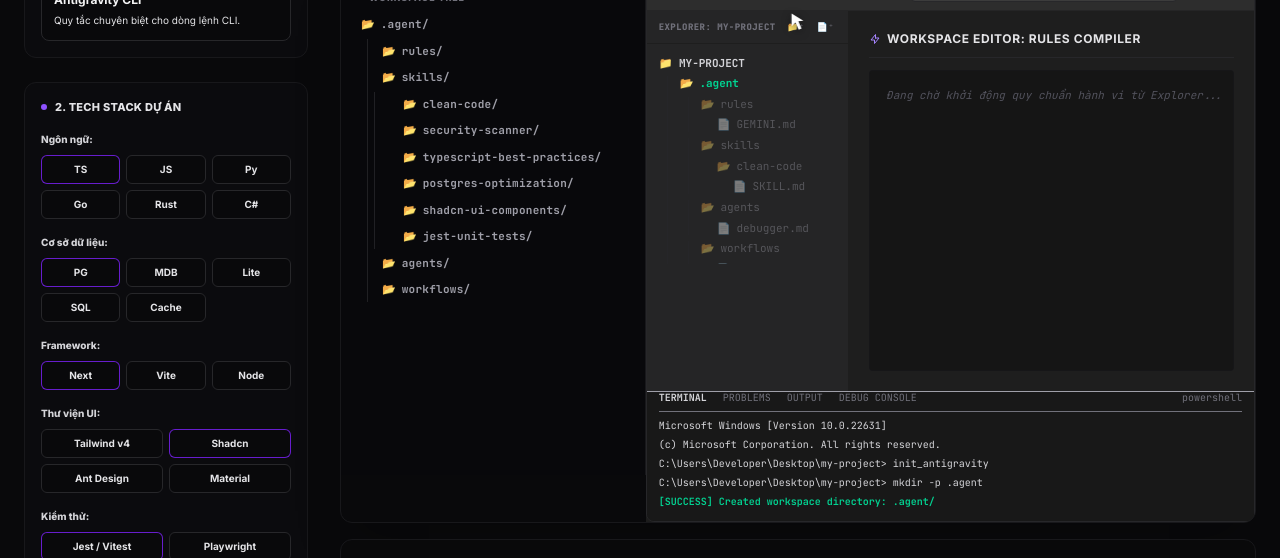
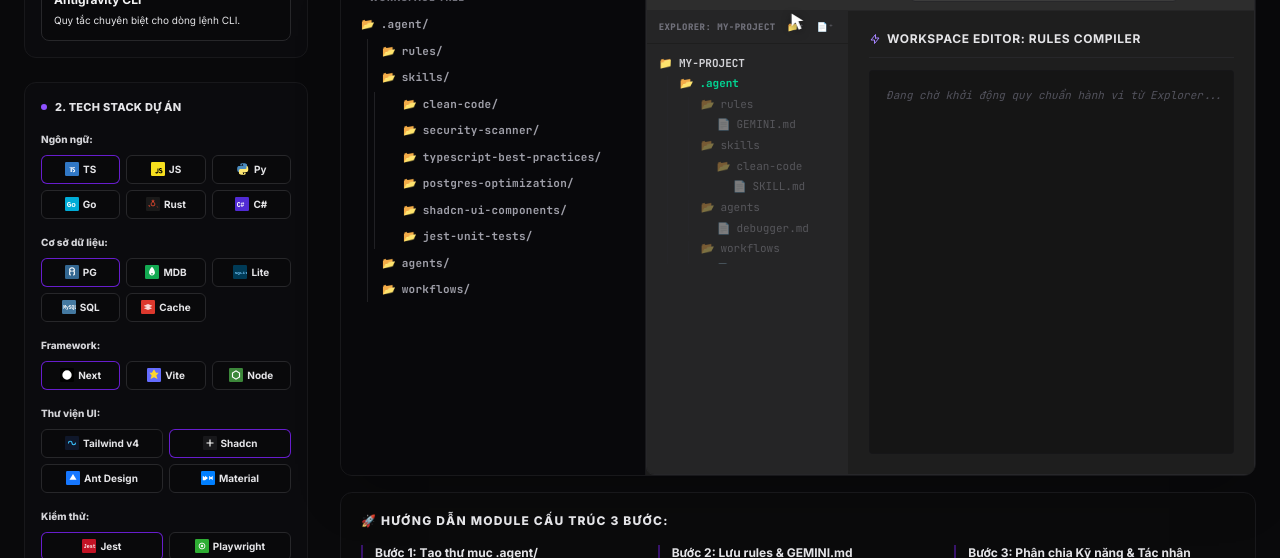
Before and after one commit to vanthiet1/dev-vibe-cheatsheet, a Next.js app: page /ai-config in a window 1280 px wide. Shown: the part 394-952 px from the top of the page. Built offline with nearby package versions, Linux system fonts and the light colour scheme; no server answers.

Commit message:
feat: implement AI configuration dashboard with template-based rule generation and copy-to-clipboard functionality

```diff
--- a/src/app/ai-config/page.tsx
+++ b/src/app/ai-config/page.tsx
@@ -91,6 +91,35 @@
   );
 }
 
+// Brand SVG icons for Tech Stack buttons
+const TECH_ICONS: Record<string, React.ReactNode> = {
+  // Languages
+  typescript: <svg viewBox="0 0 24 24" className="w-3.5 h-3.5 shrink-0" fill="#3178C6"><rect width="24" height="24" rx="2" fill="#3178C6"/><path d="M13.5 15.5v1.7c.3.2.7.3 1.1.3 1.7 0 2.8-1 2.8-2.5 0-1.3-.7-2-2.1-2.6-.9-.4-1.2-.7-1.2-1.2s.4-.9 1-.9c.5 0 1 .2 1.4.6l1-1.3C17 9.1 16.2 8.8 15.1 8.8c-1.6 0-2.7 1-2.7 2.4 0 1.2.7 1.9 2.2 2.5.8.3 1.1.7 1.1 1.2 0 .6-.4 1-1.1 1-.6 0-1.1-.3-1.5-.7l-.6.3zm-3.9-5.6H7.5V8.9H14v1H11.7V17H9.6V9.9z" fill="white"/></svg>,
+  javascript: <svg viewBox="0 0 24 24" className="w-3.5 h-3.5 shrink-0" fill="none"><rect width="24" height="24" rx="2" fill="#F7DF1E"/><path d="M7.5 17.8l1.4-.9c.3.5.6.9 1.2.9.6 0 1-.3 1-1.2V11h1.7v5.7c0 2-1.1 2.8-2.8 2.8-1.5 0-2.3-.8-2.7-1.7zm6.1-.2l1.4-.8c.4.6.9 1.1 1.8 1.1.8 0 1.2-.4 1.2-.9 0-.6-.5-.9-1.4-1.2l-.5-.2c-1.4-.6-2.3-1.3-2.3-2.8 0-1.4 1-2.4 2.6-2.4 1.1 0 1.9.4 2.5 1.4l-1.4.9c-.3-.5-.6-.7-1.1-.7-.5 0-.8.3-.8.7 0 .5.3.7 1.1 1l.5.2c1.6.7 2.5 1.4 2.5 2.9 0 1.7-1.3 2.6-3 2.6-1.7 0-2.8-.9-3.1-1.8z" fill="black"/></svg>,
+  python: <svg viewBox="0 0 24 24" className="w-3.5 h-3.5 shrink-0"><defs><linearGradient id="pyG" x1="0" y1="0" x2="1" y2="1"><stop offset="0%" stopColor="#4B8BBE"/><stop offset="100%" stopColor="#FFE873"/></linearGradient></defs><path d="M12 2C7 2 7.5 4 7.5 4v2h5v1H5S2 6.7 2 12s2.5 5 2.5 5H6v-2.5S5.8 12 8 12h8c2 0 3-1 3-3V5c0-2-2-3-7-3zm-1 1.5c.6 0 1 .4 1 1s-.4 1-1 1-1-.4-1-1 .4-1 1-1z" fill="#4B8BBE"/><path d="M12 22c5 0 4.5-2 4.5-2v-2h-5v-1h7s2.5.3 2.5-5-2.5-5-2.5-5H18v2.5S18.2 12 16 12H8c-2 0-3 1-3 3v4c0 2 2 3 7 3zm1-1.5c-.6 0-1-.4-1-1s.4-1 1-1 1 .4 1 1-.4 1-1 1z" fill="#FFE873"/></svg>,
+  go: <svg viewBox="0 0 24 24" className="w-3.5 h-3.5 shrink-0" fill="none"><rect width="24" height="24" rx="2" fill="#00ACD7"/><text x="3" y="17" fontSize="13" fontWeight="bold" fill="white" fontFamily="monospace">Go</text></svg>,
+  rust: <svg viewBox="0 0 24 24" className="w-3.5 h-3.5 shrink-0" fill="#CE422B"><rect width="24" height="24" rx="2" fill="#1a1a1a"/><path d="M12 4l1 2h2l-1.5 1.5.5 2L12 8.5 10 9.5l.5-2L9 6h2zm0 4c2.2 0 4 1.8 4 4s-1.8 4-4 4-4-1.8-4-4 1.8-4 4-4zm0 1.5c-1.4 0-2.5 1.1-2.5 2.5s1.1 2.5 2.5 2.5 2.5-1.1 2.5-2.5-1.1-2.5-2.5-2.5zM4 16l1-1h1v1.5H5v.5h2v-3H4v2zm15 0v2h2v-.5h-1.5V16H18l1 1v-1h1z" fill="#CE422B"/></svg>,
+  csharp: <svg viewBox="0 0 24 24" className="w-3.5 h-3.5 shrink-0"><rect width="24" height="24" rx="2" fill="#512BD4"/><text x="3" y="17" fontSize="11" fontWeight="bold" fill="white" fontFamily="monospace">C#</text></svg>,
+  // Databases
+  postgres: <svg viewBox="0 0 24 24" className="w-3.5 h-3.5 shrink-0" fill="none"><rect width="24" height="24" rx="2" fill="#336791"/><path d="M12 4c-3 0-5 2-5 4v1c0 .5.2 1 .5 1.4C7.2 11 7 11.5 7 12v4c0 1.1.9 2 2 2h1v-2H9v-4c0-.6.4-1 1-1h4c.6 0 1 .4 1 1v4h-1v2h1c1.1 0 2-.9 2-2v-4c0-.5-.2-1-.5-1.4.3-.4.5-.9.5-1.4V8c0-2-2-4-5-4zm0 2c1.7 0 3 .9 3 2s-1.3 2-3 2-3-.9-3-2 1.3-2 3-2z" fill="white"/></svg>,
+  mongodb: <svg viewBox="0 0 24 24" className="w-3.5 h-3.5 shrink-0" fill="none"><rect width="24" height="24" rx="2" fill="#13AA52"/><path d="M12 3c0 0-5 5-5 10 0 2.8 2.2 5 5 5s5-2.2 5-5C17 8 12 3 12 3zm0 13.5c-.8 0-1.5-.7-1.5-1.5s.7-1.5 1.5-1.5 1.5.7 1.5 1.5-.7 1.5-1.5 1.5z" fill="white"/></svg>,
+  sqlite: <svg viewBox="0 0 24 24" className="w-3.5 h-3.5 shrink-0"><rect width="24" height="24" rx="2" fill="#003B57"/><text x="3" y="16" fontSize="7.5" fontWeight="bold" fill="#75c8fb" fontFamily="monospace">SQLite</text></svg>,
+  mysql: <svg viewBox="0 0 24 24" className="w-3.5 h-3.5 shrink-0"><rect width="24" height="24" rx="2" fill="#4479A1"/><text x="2" y="16" fontSize="8" fontWeight="bold" fill="white" fontFamily="monospace">MySQL</text></svg>,
+  redis: <svg viewBox="0 0 24 24" className="w-3.5 h-3.5 shrink-0" fill="none"><rect width="24" height="24" rx="2" fill="#DC382D"/><path d="M5 14l7-3 7 3-7 3-7-3zm0-4l7-3 7 3-7 3-7-3z" fill="white" opacity=".8"/><path d="M5 10l7 3 7-3" stroke="white" strokeWidth=".5" fill="none"/></svg>,
+  // Frameworks
+  "nextjs-app": <svg viewBox="0 0 24 24" className="w-3.5 h-3.5 shrink-0" fill="none"><rect width="24" height="24" rx="2" fill="black"/><path d="M12 4a8 8 0 100 16A8 8 0 0012 4zm-1 4.5V16l5.5-7.5H11z" fill="white"/></svg>,
+  "react-vite": <svg viewBox="0 0 24 24" className="w-3.5 h-3.5 shrink-0" fill="none"><rect width="24" height="24" rx="2" fill="#646CFF"/><path d="M12 2l3.5 6H20l-4 5 2 6-6-3-6 3 2-6-4-5h4.5z" fill="#FFD62E"/></svg>,
+  nodejs: <svg viewBox="0 0 24 24" className="w-3.5 h-3.5 shrink-0" fill="none"><rect width="24" height="24" rx="2" fill="#3C873A"/><path d="M12 4L5 8v8l7 4 7-4V8l-7-4zm0 2l5 3v6l-5 3-5-3V9l5-3z" fill="white"/></svg>,
+  // UI Libraries
+  "tailwind-v4": <svg viewBox="0 0 24 24" className="w-3.5 h-3.5 shrink-0" fill="none"><rect width="24" height="24" rx="2" fill="#0F172A"/><path d="M6 12c0-2 1-3 3-3s3 1 3 3 1 3 3 3 3-1 3-3" stroke="#38BDF8" strokeWidth="2" strokeLinecap="round" fill="none"/></svg>,
+  shadcn: <svg viewBox="0 0 24 24" className="w-3.5 h-3.5 shrink-0" fill="none"><rect width="24" height="24" rx="2" fill="#18181B"/><line x1="6" y1="12" x2="18" y2="12" stroke="white" strokeWidth="2"/><line x1="12" y1="6" x2="12" y2="18" stroke="white" strokeWidth="2"/></svg>,
+  antd: <svg viewBox="0 0 24 24" className="w-3.5 h-3.5 shrink-0" fill="none"><rect width="24" height="24" rx="2" fill="#1677FF"/><path d="M12 5l6 10H6z" fill="white"/></svg>,
+  mui: <svg viewBox="0 0 24 24" className="w-3.5 h-3.5 shrink-0" fill="none"><rect width="24" height="24" rx="2" fill="#007FFF"/><path d="M3 16V8l4 3V8l5 4-5 4v-4L7 16zm11-8l3 3 3-3v8l-3-3-3 3V8z" fill="white"/></svg>,
+  // Testing
+  jest: <svg viewBox="0 0 24 24" className="w-3.5 h-3.5 shrink-0" fill="none"><rect width="24" height="24" rx="2" fill="#C21325"/><text x="3" y="16" fontSize="8.5" fontWeight="bold" fill="white" fontFamily="monospace">Jest</text></svg>,
+  playwright: <svg viewBox="0 0 24 24" className="w-3.5 h-3.5 shrink-0" fill="none"><rect width="24" height="24" rx="2" fill="#2EAD33"/><circle cx="12" cy="12" r="5" stroke="white" strokeWidth="1.5" fill="none"/><circle cx="12" cy="12" r="2" fill="white"/></svg>,
+};
+
 // Hierarchical visual directory tree interface
 interface TreeNode {
   name: string;
@@ -143,12 +172,6 @@
 }) {
   // Stepper completion and dynamic loop variables
   const [completedSteps, setCompletedSteps] = useState<number[]>([]);
-  const [terminalLogs, setTerminalLogs] = useState<string[]>([
-    "Microsoft Windows [Version 10.0.22631]",
-    "(c) Microsoft Corporation. All rights reserved.",
-    "",
-    "C:\\Users\\Developer\\Desktop\\my-project> init_antigravity"
-  ]);
 
   // Stepper input text fields for character-by-character visual typing
   const [folderInputVal, setFolderInputVal] = useState("");
@@ -165,23 +188,10 @@
   const [editorText, setEditorText] = useState("");
   const [showLaser, setShowLaser] = useState(false);
 
-  const terminalContainerRef = useRef<HTMLDivElement>(null);
-
-  // Auto-scroll terminal log pane within its isolated container
-  useEffect(() => {
-    if (terminalContainerRef.current) {
-      terminalContainerRef.current.scrollTop = terminalContainerRef.current.scrollHeight;
-    }
-  }, [terminalLogs]);
-
   // Visual Autopilot sequence runner inside simulator
   useEffect(() => {
     let active = true;
     let timerId: NodeJS.Timeout;
-
-    const addLog = (msg: string) => {
-      if (active) setTerminalLogs(prev => [...prev, msg]);
-    };
 
     // Continuous loop executing the entire VS Code simulation lifecycle
     const playSimulatorSequence = async () => {
@@ -197,12 +207,6 @@
       setShowLaser(false);
       setCursorX(280);
       setCursorY(150);
-      setTerminalLogs([
-        "Microsoft Windows [Version 10.0.22631]",
-        "(c) Microsoft Corporation. All rights reserved.",
-        "",
-        "C:\\Users\\Developer\\Desktop\\my-project> init_antigravity"
-      ]);
 
       await new Promise(resolve => setTimeout(resolve, 1500));
       if (!active) return;
@@ -218,7 +222,6 @@
       setCursorAction("clicking");
       await new Promise(resolve => setTimeout(resolve, 250));
       setCursorAction("idle");
-      addLog("C:\\Users\\Developer\\Desktop\\my-project> mkdir -p .agent");
       setShowFolderInput(true);
       await new Promise(resolve => setTimeout(resolve, 350));
       if (!active) return;
@@ -238,7 +241,6 @@
       // Phase 4: Submit folder creation
       setShowFolderInput(false);
       setCompletedSteps(prev => [...prev, 1]);
-      addLog("[SUCCESS] Created workspace directory: .agent/");
       await new Promise(resolve => setTimeout(resolve, 900));
       if (!active) return;
 
@@ -253,7 +255,6 @@
       setCursorAction("clicking");
       await new Promise(resolve => setTimeout(resolve, 250));
       setCursorAction("idle");
-      addLog("C:\\Users\\Developer\\Desktop\\my-project> touch .agent/rules/GEMINI.md");
       setShowFileInput(true);
       await new Promise(resolve => setTimeout(resolve, 350));
       if (!active) return;
@@ -273,9 +274,6 @@
       // Phase 8: Submit rules file creation
       setShowFileInput(false);
       setCompletedSteps(prev => [...prev, 2, 3, 4]);
-      addLog("[SUCCESS] Created Rule behavioural spec file: .agent/rules/GEMINI.md");
-      addLog("[SUCCESS] Generated skill directories and AI specialist agents.");
-      addLog("[SUCCESS] Configured workspace automation workflows.");
       await new Promise(resolve => setTimeout(resolve, 900));
       if (!active) return;
 
@@ -308,9 +306,6 @@
 
       await new Promise(resolve => setTimeout(resolve, 400));
       setShowLaser(false);
-      addLog("");
-      addLog("✨ [COMPLETE] Antigravity IDE configuration generated successfully!");
-      addLog("✨ Ready to pair program with Google Antigravity Agent! 🚀");
 
       // Loop cooldown delay before resetting
       timerId = setTimeout(() => {
@@ -377,7 +372,7 @@
             </div>
           </div>
 
-          <div className="p-3 space-y-1.5 text-[11px] overflow-y-auto overscroll-contain max-h-[220px]">
+          <div className="p-3 space-y-1.5 text-[11px] overflow-y-hidden max-h-[220px]">
             <div className="font-bold text-zinc-300">📁 MY-PROJECT</div>
 
             {/* .agent/ folder tree */}
@@ -527,7 +522,7 @@
           </div>
 
           {/* Interactive laser compilation sweep sweep block */}
-          <div className="flex-grow font-mono text-[11px] leading-relaxed text-zinc-300 overflow-y-auto overscroll-contain whitespace-pre relative border border-zinc-900/60 rounded bg-[#151515] p-4 select-text">
+          <div className="flex-grow font-mono text-[11px] leading-relaxed text-zinc-300 overflow-y-hidden whitespace-pre relative border border-zinc-900/60 rounded bg-[#151515] p-4 select-text">
             {showLaser && (
               <div className="absolute left-0 right-0 h-0.5 bg-gradient-to-r from-transparent via-violet-500 to-transparent animate-pulse shadow-[0_0_15px_rgba(139,92,246,0.8)]" style={{ top: "35%" }} />
             )}
@@ -539,33 +534,6 @@
 
         </div>
 
-      </div>
-
-      {/* VS Code Window Footer Terminal Simulator */}
-      <div ref={terminalContainerRef} className="bg-[#181818] border-t border-zinc-850 p-3 h-[130px] overflow-y-auto overscroll-contain font-mono text-[10px] text-zinc-400 leading-normal scrollbar-thin relative z-10">
-        <div className="flex items-center justify-between border-b border-zinc-850 pb-1.5 mb-1.5 text-zinc-500 select-none">
-          <div className="flex items-center gap-4">
-            <span className="text-zinc-300 font-bold hover:text-zinc-200 cursor-pointer">TERMINAL</span>
-            <span className="hover:text-zinc-300 cursor-pointer">PROBLEMS</span>
-            <span className="hover:text-zinc-300 cursor-pointer">OUTPUT</span>
-            <span className="hover:text-zinc-300 cursor-pointer">DEBUG CONSOLE</span>
-          </div>
-          <div>powershell</div>
-        </div>
-
-        <div className="space-y-1">
-          {terminalLogs.map((log, idx) => (
-            <div key={idx} className={
-              log.includes("[SUCCESS]")
-                ? "text-emerald-400 font-semibold"
-                : log.includes("✨")
-                  ? "text-violet-400 font-bold animate-pulse"
-                  : "text-zinc-300"
-            }>
-              {log}
-            </div>
-          ))}
-        </div>
       </div>
 
     </div>
@@ -916,13 +884,14 @@
                     <button
                       key={item.key}
                       onClick={() => setLanguage(item.key)}
-                      className={`py-1.5 rounded-md text-[10px] font-bold border transition-all cursor-pointer text-center truncate ${
+                      className={`py-1.5 px-1 rounded-md text-[10px] font-bold border transition-all cursor-pointer flex items-center justify-center gap-1 ${
                         language === item.key
                           ? "border-violet-600/80 bg-violet-950/25 text-violet-300"
                           : "border-zinc-800 bg-zinc-900/10 text-zinc-450 hover:border-zinc-700"
                       }`}
                     >
-                      {item.label}
+                      {TECH_ICONS[item.key]}
+                      <span>{item.label}</span>
                     </button>
                   ))}
                 </div>
@@ -942,13 +911,14 @@
                     <button
                       key={item.key}
                       onClick={() => setDatabase(item.key)}
-                      className={`py-1.5 rounded-md text-[10px] font-bold border transition-all cursor-pointer text-center truncate ${
+                      className={`py-1.5 px-1 rounded-md text-[10px] font-bold border transition-all cursor-pointer flex items-center justify-center gap-1 ${
                         database === item.key
                           ? "border-violet-600/80 bg-violet-950/25 text-violet-300"
                           : "border-zinc-800 bg-zinc-900/10 text-zinc-450 hover:border-zinc-700"
                       }`}
                     >
-                      {item.label}
+                      {TECH_ICONS[item.key]}
+                      <span>{item.label}</span>
                     </button>
                   ))}
                 </div>
@@ -966,13 +936,14 @@
                     <button
                       key={item.key}
                       onClick={() => setFramework(item.key)}
-                      className={`py-1.5 rounded-md text-[10px] font-bold border transition-all cursor-pointer text-center ${
+                      className={`py-1.5 px-1 rounded-md text-[10px] font-bold border transition-all cursor-pointer flex items-center justify-center gap-1 ${
                         framework === item.key
                           ? "border-violet-600/80 bg-violet-950/25 text-violet-300"
                           : "border-zinc-800 bg-zinc-900/10 text-zinc-455 hover:border-zinc-700"
                       }`}
                     >
-                      {item.label}
+                      {TECH_ICONS[item.key]}
+                      <span>{item.label}</span>
                     </button>
                   ))}
                 </div>
@@ -991,13 +962,14 @@
                     <button
                       key={item.key}
                       onClick={() => setStyling(item.key)}
-                      className={`py-1.5 px-1 rounded-md text-[10px] font-bold border transition-all cursor-pointer text-center ${
+                      className={`py-1.5 px-1 rounded-md text-[10px] font-bold border transition-all cursor-pointer flex items-center justify-center gap-1 ${
                         styling === item.key
                           ? "border-violet-600/80 bg-violet-950/25 text-violet-300"
                           : "border-zinc-800 bg-zinc-900/10 text-zinc-455 hover:border-zinc-700"
                       }`}
                     >
-                      {item.label}
+                      {TECH_ICONS[item.key]}
+                      <span>{item.label}</span>
                     </button>
                   ))}
                 </div>
@@ -1008,19 +980,20 @@
                 <label className="text-[10px] font-extrabold text-zinc-450 block">Kiểm thử:</label>
                 <div className="grid grid-cols-2 gap-1.5">
                   {[
-                    { key: "jest", label: "Jest / Vitest" },
+                    { key: "jest", label: "Jest" },
                     { key: "playwright", label: "Playwright" }
                   ].map((item) => (
                     <button
                       key={item.key}
                       onClick={() => setTesting(item.key)}
-                      className={`py-1.5 px-1 rounded-md text-[10px] font-bold border transition-all cursor-pointer text-center ${
+                      className={`py-1.5 px-1 rounded-md text-[10px] font-bold border transition-all cursor-pointer flex items-center justify-center gap-1 ${
                         testing === item.key
                           ? "border-violet-600/80 bg-violet-950/25 text-violet-300"
                           : "border-zinc-800 bg-zinc-900/10 text-zinc-455 hover:border-zinc-700"
                       }`}
                     >
-                      {item.label}
+                      {TECH_ICONS[item.key]}
+                      <span>{item.label}</span>
                     </button>
                   ))}
                 </div>
@@ -1221,7 +1194,7 @@
             <div className="grid grid-cols-1 md:grid-cols-12 border border-zinc-900 rounded-b-xl overflow-hidden min-h-[500px] bg-zinc-950 shadow-2xl">
 
               {/* File Explorer Sidebar: Visual Nested Tree Directory Structure */}
-              <div className="md:col-span-4 bg-zinc-950/40 border-r border-zinc-900 p-4 space-y-4 select-none shrink-0 overflow-y-auto overscroll-contain max-h-[500px]">
+              <div className="md:col-span-4 bg-zinc-950/40 border-r border-zinc-900 p-4 space-y-4 select-none shrink-0">
                 <div className="text-[9px] font-extrabold text-zinc-500 uppercase tracking-widest flex items-center gap-1.5 mb-2 select-none">
                   <span className="w-1.5 h-1.5 rounded-full bg-violet-500 animate-pulse" />
                   WORKSPACE TREE
@@ -1247,7 +1220,7 @@
                     testing={testing}
                   />
                 ) : (
-                  <div className="p-5 overflow-y-auto overscroll-contain max-h-[500px] font-mono text-[11px] md:text-xs leading-relaxed text-zinc-300 shadow-inner select-text whitespace-pre-wrap flex-grow">
+                  <div className="p-5 overflow-y-auto max-h-[500px] font-mono text-[11px] md:text-xs leading-relaxed text-zinc-300 shadow-inner select-text whitespace-pre-wrap flex-grow">
                     {generatedData.content}
                   </div>
                 )}
```
